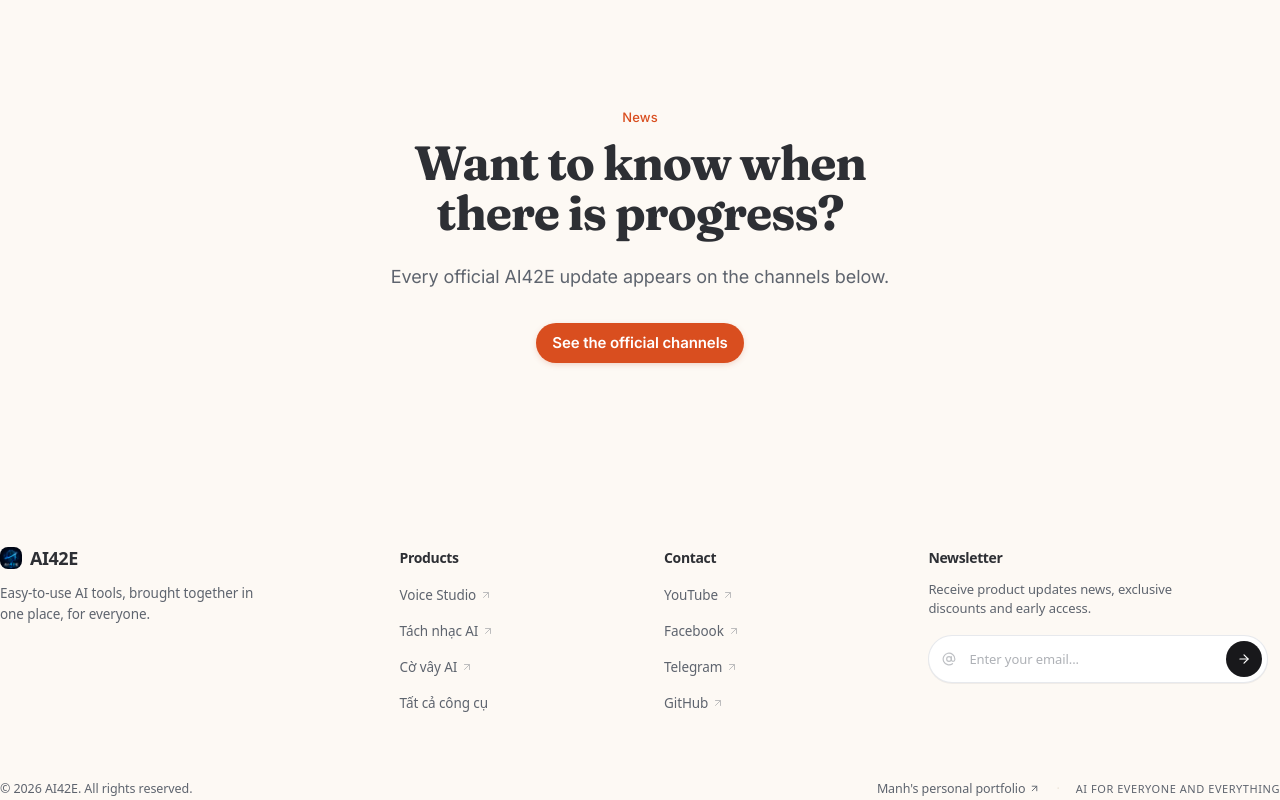
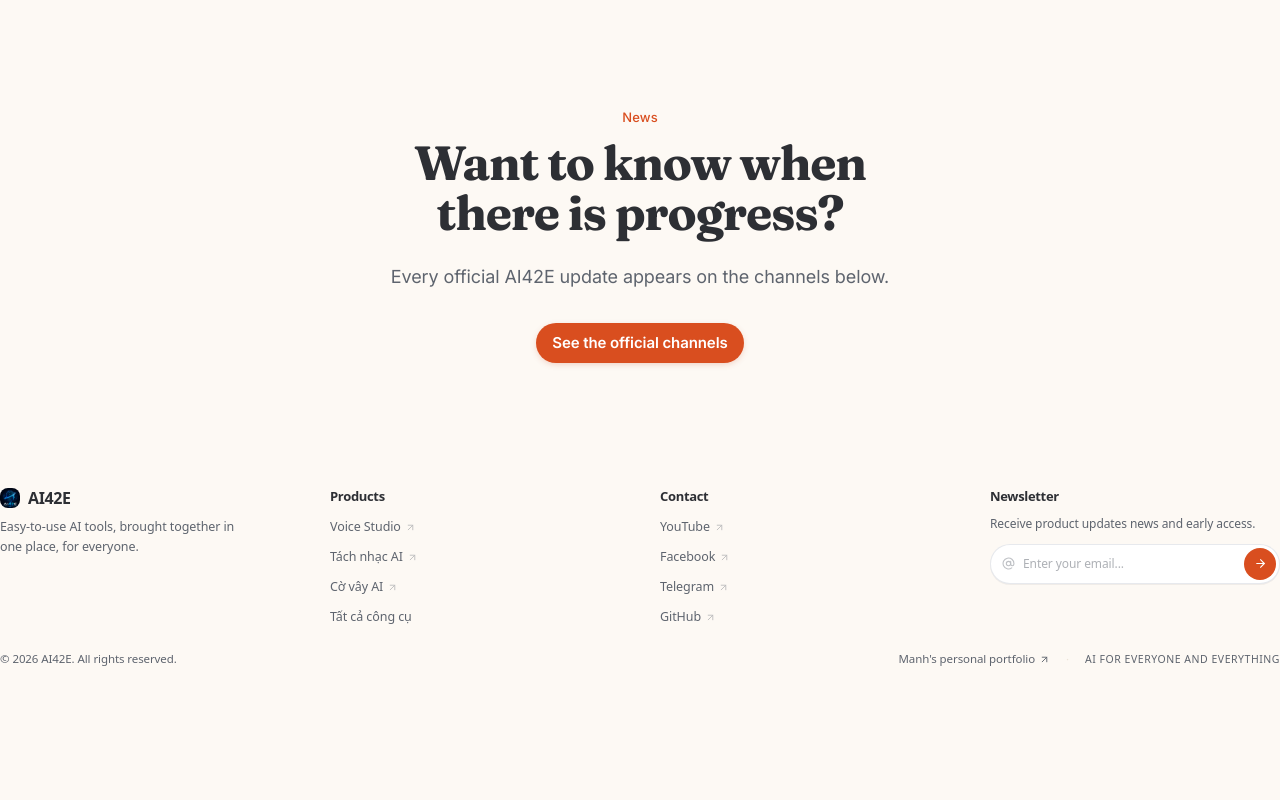
Before and after one commit to nhmanhDev/LandingPage, a Next.js app in the folder LandingPageMaster/: page /invest in a window 1280 px wide. Shown: the part 1903-2703 px from the top of the page. After the commit the page ends 2573 px from the top, so only its background shows below. Built offline with nearby package versions, Linux system fonts and the light colour scheme.

Commit message:
fix(brand): fit SquareUi island into 1 viewport and unify brand terracotta button colors

```diff
--- a/LandingPageMaster/src/components/brand/BrandFooter.tsx
+++ b/LandingPageMaster/src/components/brand/BrandFooter.tsx
@@ -28,26 +28,26 @@
   const isVi = locale === "vi";
 
   const content = (
-    <footer className="w-full mt-16 sm:mt-20 lg:mt-22 font-sans">
-      {/* 4-Column Directory: Strict Alignment with Inner Card Margins */}
-      <div className="grid grid-cols-1 gap-y-10 sm:grid-cols-2 lg:grid-cols-[1.3fr_0.8fr_0.8fr_1.3fr] lg:gap-x-12">
+    <footer className="w-full mt-5 sm:mt-6 lg:mt-7 font-sans">
+      {/* 4-Column Directory: Unified Grid aligned with CTA card */}
+      <div className="grid grid-cols-2 gap-x-6 gap-y-4 sm:grid-cols-4 lg:gap-x-10">
         {/* Column 1: Brand Info */}
-        <div>
+        <div className="col-span-2 sm:col-span-1">
           <div className="flex items-center gap-2">
-            <Image src={logo} alt="AI42E" width={22} height={22} className="rounded-md" />
-            <span className="font-sans text-[18px] font-bold text-[var(--b-ink)] tracking-tight">AI42E</span>
+            <Image src={logo} alt="AI42E" width={20} height={20} className="rounded-md" />
+            <span className="font-sans text-[16px] font-bold text-[var(--b-ink)] tracking-tight">AI42E</span>
           </div>
-          <p className="mt-3.5 text-[13.5px] text-[var(--b-muted)] leading-[1.6] max-w-[260px]">
+          <p className="mt-2 text-[12.5px] text-[var(--b-muted)] leading-relaxed max-w-[240px]">
             {c.footer.about}
           </p>
         </div>
 
         {/* Column 2: Products */}
         <div>
-          <h3 className="text-[14px] font-semibold text-[var(--b-ink)] tracking-tight mb-4">
+          <h3 className="text-[13px] font-semibold text-[var(--b-ink)] tracking-tight mb-2.5">
             {c.footer.colProducts}
           </h3>
-          <ul className="space-y-3.5 text-[13.5px]">
+          <ul className="space-y-2 text-[12.5px]">
             {ECOSYSTEM_LINKS.map((item) => (
               <li key={item.name}>
                 <a
@@ -57,7 +57,7 @@
                 >
                   <span>{item.name}</span>
                   {item.external ? (
-                    <ArrowUpRight size={12} className="opacity-40 transition-transform group-hover:translate-x-0.5 group-hover:-translate-y-0.5 group-hover:opacity-100" />
+                    <ArrowUpRight size={11} className="opacity-40 transition-transform group-hover:translate-x-0.5 group-hover:-translate-y-0.5 group-hover:opacity-100" />
                   ) : null}
                 </a>
               </li>
@@ -67,10 +67,10 @@
 
         {/* Column 3: Socials */}
         <div>
-          <h3 className="text-[14px] font-semibold text-[var(--b-ink)] tracking-tight mb-4">
+          <h3 className="text-[13px] font-semibold text-[var(--b-ink)] tracking-tight mb-2.5">
             {c.footer.colContact}
           </h3>
-          <ul className="space-y-3.5 text-[13.5px]">
+          <ul className="space-y-2 text-[12.5px]">
             {SOCIALS.filter((s) => s.id !== "email").map((social) => (
               <li key={social.id}>
                 <a
@@ -80,7 +80,7 @@
                   className="group inline-flex items-center gap-1 text-[var(--b-muted)] transition-colors hover:text-[var(--b-ink)]"
                 >
                   <span>{social.name}</span>
-                  <ArrowUpRight size={12} className="opacity-40 transition-transform group-hover:translate-x-0.5 group-hover:-translate-y-0.5 group-hover:opacity-100" />
+                  <ArrowUpRight size={11} className="opacity-40 transition-transform group-hover:translate-x-0.5 group-hover:-translate-y-0.5 group-hover:opacity-100" />
                 </a>
               </li>
             ))}
@@ -88,39 +88,39 @@
         </div>
 
         {/* Column 4: Newsletter */}
-        <div>
-          <h3 className="text-[14px] font-semibold text-[var(--b-ink)] tracking-tight mb-3">
+        <div className="col-span-2 sm:col-span-1">
+          <h3 className="text-[13px] font-semibold text-[var(--b-ink)] tracking-tight mb-2">
             {isVi ? "Bản tin AI42E" : "Newsletter"}
           </h3>
-          <p className="text-[13px] text-[var(--b-muted)] leading-[1.5] max-w-[300px] mb-4">
+          <p className="text-[12px] text-[var(--b-muted)] leading-relaxed max-w-[280px] mb-2.5">
             {isVi
-              ? "Nhận thông báo khi có công cụ AI mới, bản cập nhật và tính năng thử nghiệm sớm."
-              : "Receive product updates news, exclusive discounts and early access."}
+              ? "Nhận thông báo khi có công cụ AI mới và tính năng thử nghiệm sớm."
+              : "Receive product updates news and early access."}
           </p>
 
-          <form onSubmit={handleSubscribe} className="relative flex items-center w-full max-w-[340px]">
+          <form onSubmit={handleSubscribe} className="relative flex items-center w-full max-w-[320px]">
             {subscribed ? (
-              <div className="flex items-center gap-1.5 text-xs font-medium text-[var(--b-pos-fg)] bg-[var(--b-pos-bg)] py-2 px-3.5 rounded-full">
-                <Check size={14} />
+              <div className="flex items-center gap-1.5 text-[11px] font-medium text-[var(--b-pos-fg)] bg-[var(--b-pos-bg)] py-1.5 px-3 rounded-full">
+                <Check size={13} />
                 <span>{isVi ? "Đã đăng ký! Cảm ơn bạn." : "Subscribed! Thank you."}</span>
               </div>
             ) : (
               <>
-                <AtSign size={14} className="absolute left-3.5 text-[var(--b-muted)] pointer-events-none opacity-40" />
+                <AtSign size={13} className="absolute left-3 text-[var(--b-muted)] pointer-events-none opacity-40" />
                 <input
                   type="email"
                   value={email}
                   onChange={(e) => setEmail(e.target.value)}
                   placeholder={isVi ? "Nhập email của bạn..." : "Enter your email..."}
                   required
-                  className="w-full rounded-full border border-gray-200/90 dark:border-[var(--b-line)] bg-white dark:bg-[#25221d] h-[48px] pl-10 pr-12 text-[13px] text-[var(--b-ink)] placeholder:text-[var(--b-muted)]/50 focus:border-[var(--b-ink)] focus:outline-none transition-colors shadow-2xs"
+                  className="w-full rounded-full border border-gray-200/90 dark:border-[var(--b-line)] bg-white dark:bg-[#25221d] h-[40px] pl-8 pr-11 text-xs text-[var(--b-ink)] placeholder:text-[var(--b-muted)]/50 focus:border-[var(--b-ink)] focus:outline-none transition-colors shadow-2xs"
                 />
                 <button
                   type="submit"
                   aria-label={isVi ? "Đăng ký nhận tin" : "Subscribe"}
-                  className="absolute right-1.5 grid h-[36px] w-[36px] place-items-center rounded-full bg-[#18181b] dark:bg-white text-white dark:text-[#18181b] hover:opacity-85 transition-opacity"
+                  className="absolute right-1 grid h-[32px] w-[32px] place-items-center rounded-full bg-[var(--b-brand)] text-white hover:opacity-90 transition-opacity"
                 >
-                  <ArrowRight size={14} />
+                  <ArrowRight size={13} />
                 </button>
               </>
             )}
@@ -128,8 +128,8 @@
         </div>
       </div>
 
-      {/* Bottom Copyright & Slogan Bar: Pure Whitespace separation (~60px gap), No Divider Border */}
-      <div className="mt-14 sm:mt-16 flex flex-col gap-3 sm:flex-row sm:items-center sm:justify-between text-[12.5px] text-[var(--b-muted)]">
+      {/* Bottom Copyright & Slogan Bar: Pure Whitespace separation */}
+      <div className="mt-4 sm:mt-5 flex flex-col gap-2 sm:flex-row sm:items-center sm:justify-between text-[11.5px] text-[var(--b-muted)]">
         <div>
           <p>
             © {new Date().getFullYear()} {c.footer.rights}
@@ -146,7 +146,7 @@
             <ArrowUpRight size={11} aria-hidden="true" />
           </a>
           <span className="text-[var(--b-line)] hidden sm:inline">·</span>
-          <p className="font-medium tracking-wider text-[11px]">{c.footer.slogan}</p>
+          <p className="font-medium tracking-wider text-[10.5px]">{c.footer.slogan}</p>
         </div>
       </div>
     </footer>
--- a/LandingPageMaster/src/components/brand/BrandPage.tsx
+++ b/LandingPageMaster/src/components/brand/BrandPage.tsx
@@ -62,12 +62,12 @@
             {/* 8. Frequently Asked Questions */}
             <FaqSection />
 
-            {/* 9. Closing Billboard & Directory: Exact SquareUi Master Island Layout */}
-            <section id="contact" className="py-12 sm:py-16 lg:py-20 px-4 sm:px-6 lg:px-8">
+            {/* 9. Closing Billboard & Directory: Exactly 1 Full Viewport Screen */}
+            <section id="contact" className="min-h-[calc(100svh-4rem)] lg:h-[calc(100svh-4rem)] flex flex-col justify-center py-2 sm:py-3 px-3 sm:px-6 lg:px-8 overflow-hidden">
               {/* Outer Master Container: Rounded Island Frame with Generous Padding */}
-              <div className="mx-auto w-full max-w-[1380px] rounded-[36px] sm:rounded-[44px] lg:rounded-[48px] border border-[var(--b-line)] bg-white dark:bg-[#1e1b17] pt-14 pb-12 sm:pt-16 sm:pb-14 lg:pt-20 lg:pb-16 px-6 sm:px-12 lg:px-20 shadow-[0_20px_50px_rgba(0,0,0,0.04)] dark:shadow-[0_20px_50px_rgba(0,0,0,0.35)]">
+              <div className="mx-auto w-full max-w-[1300px] rounded-[32px] sm:rounded-[40px] lg:rounded-[44px] border border-[var(--b-line)] bg-white dark:bg-[#1e1b17] py-5 px-6 sm:py-6 sm:px-10 lg:py-6 lg:px-12 shadow-[0_16px_40px_rgba(0,0,0,0.04)] dark:shadow-[0_16px_40px_rgba(0,0,0,0.35)] flex flex-col justify-between">
                 {/* Unified Width Container: Strict Left & Right Edge Alignment */}
-                <div className="mx-auto w-full max-w-[1140px] flex flex-col">
+                <div className="mx-auto w-full max-w-[1060px] flex flex-col justify-between">
                   <ClosingSection />
                   <BrandFooter inIsland />
                 </div>
--- a/LandingPageMaster/src/components/brand/ClosingSection.tsx
+++ b/LandingPageMaster/src/components/brand/ClosingSection.tsx
@@ -29,48 +29,48 @@
 
   return (
     <Reveal>
-      {/* Inner CTA Card: Exact SquareUi Card-in-Card aspect ratio and internal padding */}
-      <div className="w-full rounded-[28px] sm:rounded-[34px] border border-[var(--b-line)]/70 bg-[#fafafb] dark:bg-[#25221d] px-8 py-12 sm:px-12 sm:py-14 lg:px-14 lg:py-16 shadow-[0_10px_30px_-10px_rgba(0,0,0,0.03)] dark:shadow-none relative overflow-hidden">
-        <div className="relative z-10 grid items-center gap-8 md:grid-cols-[1.15fr_0.85fr]">
+      {/* Inner CTA Card: Scaled for exact 1-screen fit while keeping Card-in-Card ratio */}
+      <div className="w-full rounded-2xl sm:rounded-3xl border border-[var(--b-line)]/70 bg-[#faf7f3] dark:bg-[#25221d] px-6 py-5 sm:px-8 sm:py-6 lg:px-10 lg:py-6 shadow-2xs relative overflow-hidden">
+        <div className="relative z-10 grid items-center gap-6 md:grid-cols-[1.15fr_0.85fr]">
           <div>
-            {/* Eyebrow: Title Case, neutral muted, medium weight */}
-            <span className="block text-xs sm:text-[13px] font-medium text-[var(--b-muted)] mb-3 sm:mb-4">
-              {isVi ? "Khám phá hệ sinh thái" : "Become an Affiliate"}
+            {/* Eyebrow: Title Case, neutral muted */}
+            <span className="block text-xs font-medium text-[var(--b-muted)] mb-1.5">
+              {isVi ? "Khám phá hệ sinh thái" : "AI42E Ecosystem"}
             </span>
 
-            {/* Headline: Clean Geometric Sans-serif, tight tracking and line-height */}
-            <h2 className="text-2xl sm:text-3xl lg:text-[34px] font-bold text-[var(--b-heading)] tracking-[-0.025em] leading-[1.2] mb-3 sm:mb-3.5 font-sans">
+            {/* Headline: Clean Geometric Sans-serif, balanced sizing */}
+            <h2 className="text-xl sm:text-2xl lg:text-[26px] font-bold text-[var(--b-heading)] tracking-[-0.02em] leading-tight mb-2 font-sans">
               {c.closing.title}
             </h2>
 
-            {/* Description: Generous line-height, muted text */}
-            <p className="text-sm sm:text-[14.5px] text-[var(--b-muted)] leading-[1.6] max-w-[420px] mb-8 sm:mb-9 font-sans">
+            {/* Description */}
+            <p className="text-xs sm:text-[13.5px] text-[var(--b-muted)] leading-relaxed max-w-[420px] mb-4 font-sans">
               {c.closing.sub}
             </p>
 
-            {/* CTA Button: Single focused primary pill button with arrow up-right */}
+            {/* CTA Button: Consistent brand terracotta orange across both Light and Dark theme */}
             <div>
               <a
                 href="#products"
-                className="inline-flex items-center justify-center gap-2 h-[47px] px-7 rounded-full bg-[#18181b] dark:bg-[#e65d28] text-white hover:bg-[#27272a] dark:hover:bg-[#d44e1c] text-sm font-medium transition-all duration-150 hover:shadow-sm"
+                className="pill pill-cta inline-flex items-center gap-1.5 !h-[40px] !px-5 text-xs sm:text-sm font-semibold rounded-full shadow-xs"
               >
                 <span>{c.closing.cta}</span>
-                <ArrowUpRight size={15} aria-hidden="true" />
+                <ArrowUpRight size={14} aria-hidden="true" />
               </a>
             </div>
           </div>
 
-          {/* Right Visual: Delicate Orbit with small avatar badges */}
-          <div className="relative mx-auto h-[180px] w-full max-w-[360px] sm:h-[200px]" aria-hidden="true">
+          {/* Right Visual: Orbit scaled to fit comfortably */}
+          <div className="relative mx-auto h-[140px] w-full max-w-[320px] sm:h-[150px]" aria-hidden="true">
             <OrbitImages
               images={ORBIT}
               shape="ellipse"
-              radiusX={135}
-              radiusY={75}
+              radiusX={120}
+              radiusY={65}
               rotation={-12}
               duration={36}
-              itemSize={34}
-              itemRadius={9}
+              itemSize={32}
+              itemRadius={8}
               shadow={0.15}
               paused={paused}
               responsive
@@ -80,8 +80,8 @@
               width="100%"
               height="100%"
               centerContent={
-                <span className="grid h-10 w-10 place-items-center rounded-2xl bg-white dark:bg-[#2e2a24] border border-[var(--b-line)]/80 shadow-2xs">
-                  <Image src={logo} alt="" width={22} height={22} className="rounded-md" />
+                <span className="grid h-9 w-9 place-items-center rounded-xl bg-white dark:bg-[#2e2a24] border border-[var(--b-line)]/80 shadow-2xs">
+                  <Image src={logo} alt="" width={20} height={20} className="rounded-md" />
                 </span>
               }
             />
```
